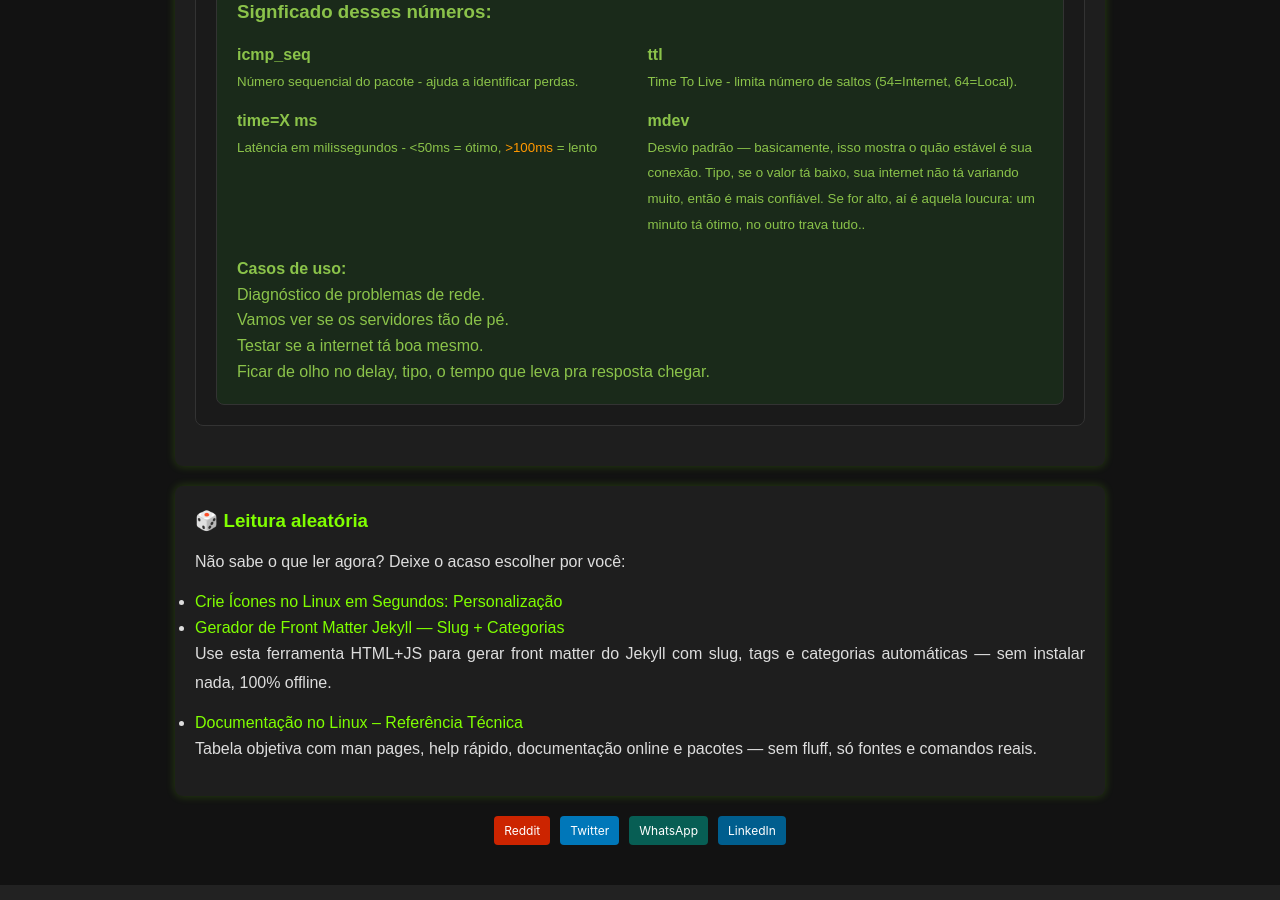
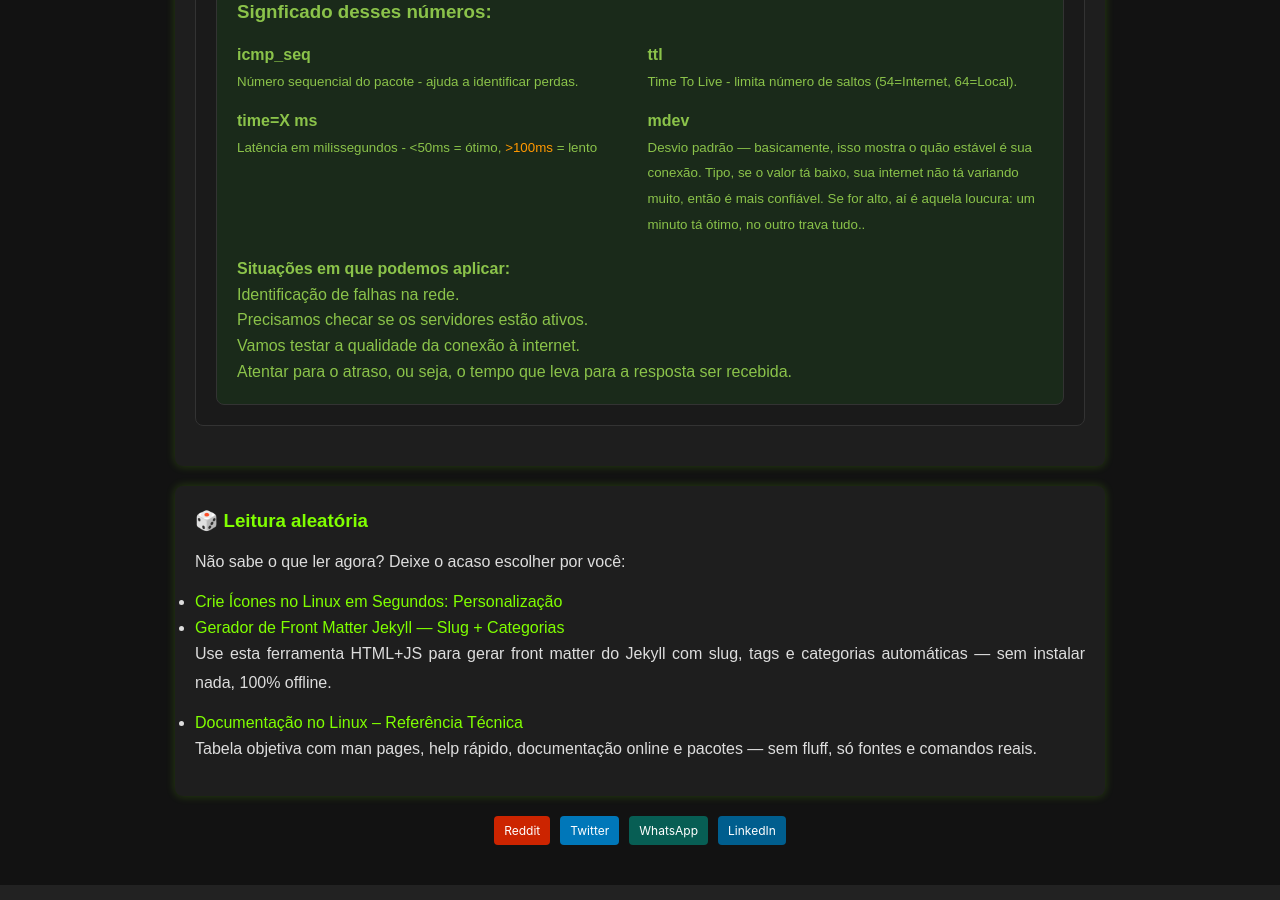
Before and after one commit to Piolinux/piolinux-site, a Jekyll site: the page built from _pages/_tools/imulador-de-ping-visual-online-latencia-e-rede.html, in a window 1280 px wide and 900 px high, scrolled down 945 px. Built offline with Jekyll 4.4.1, drawn with Linux system fonts in a browser that asks for light colours.

Commit message:
Update imulador-de-ping-visual-online-latencia-e-rede.html

```diff
--- a/_pages/_tools/imulador-de-ping-visual-online-latencia-e-rede.html
+++ b/_pages/_tools/imulador-de-ping-visual-online-latencia-e-rede.html
@@ -74,11 +74,11 @@ tags: [ping, rede, latencia, sysadmin, icmp, simulador, network, tempo-resposta]
       </div>
     </div>
     <div style="margin-top: 20px;">
-      <strong>Casos de uso:</strong><br>
-        Diagnóstico de problemas de rede.<br>
-        Vamos ver se os servidores tão de pé.<br>
-        Testar se a internet tá boa mesmo.<br>
-        Ficar de olho no delay, tipo, o tempo que leva pra resposta chegar.<br>
+      <strong>Situações em que podemos aplicar: </strong><br>
+        Identificação de falhas na rede.<br>
+        Precisamos checar se os servidores estão ativos.<br>
+        Vamos testar a qualidade da conexão à internet.<br>
+        Atentar para o atraso, ou seja, o tempo que leva para a resposta ser recebida.<br>
     </div>
   </div>
 </div>
```
